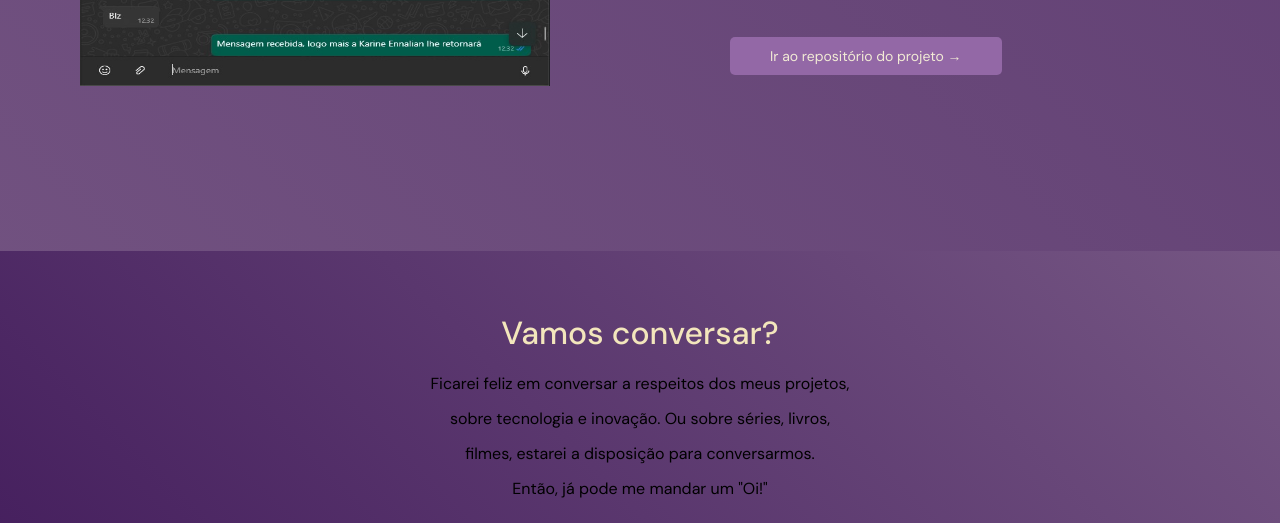
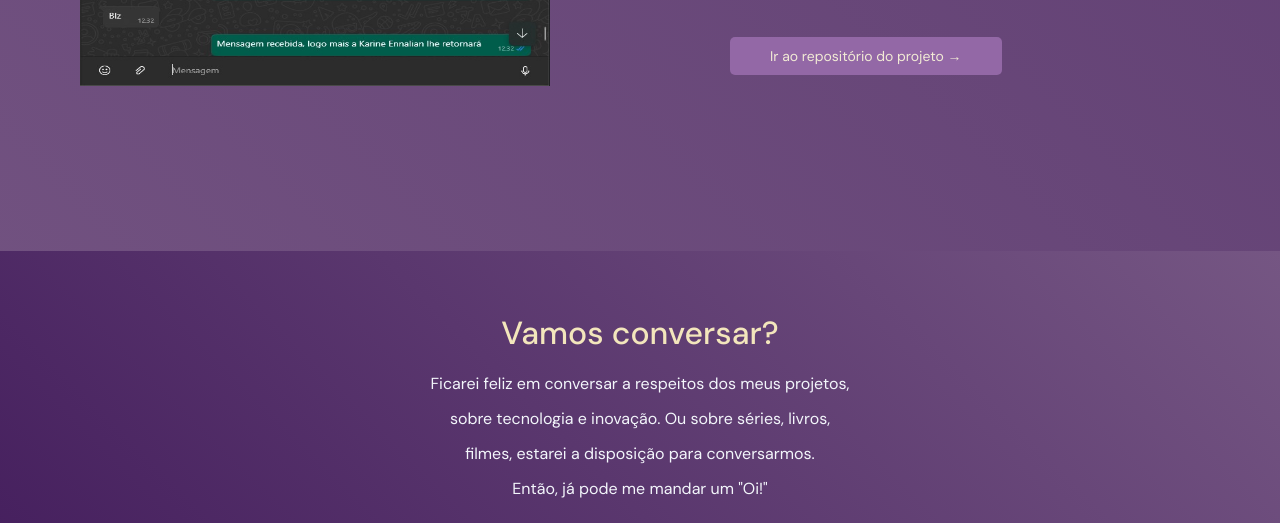
Before and after one commit to Karine-Ennalian/karine-ennalian.github.io, a plain HTML site: page index.html in a window 1280 px wide. Shown: the part 4528-5051 px from the top of the page. Drawn offline with Linux system fonts and the light colour scheme.

Commit message:
Update footer.css

```diff
--- a/css/components/footer.css
+++ b/css/components/footer.css
@@ -6,6 +6,10 @@ footer .footer_content {
     text-align: center;
     padding: 6rem 2rem 1rem;
     max-width: 47rem;
+}
+
+footer .footer_content .mb-m {
+    color: var(--light-tertiary-color);
 }
 
 footer .footer_content .footer_contact span {
```
